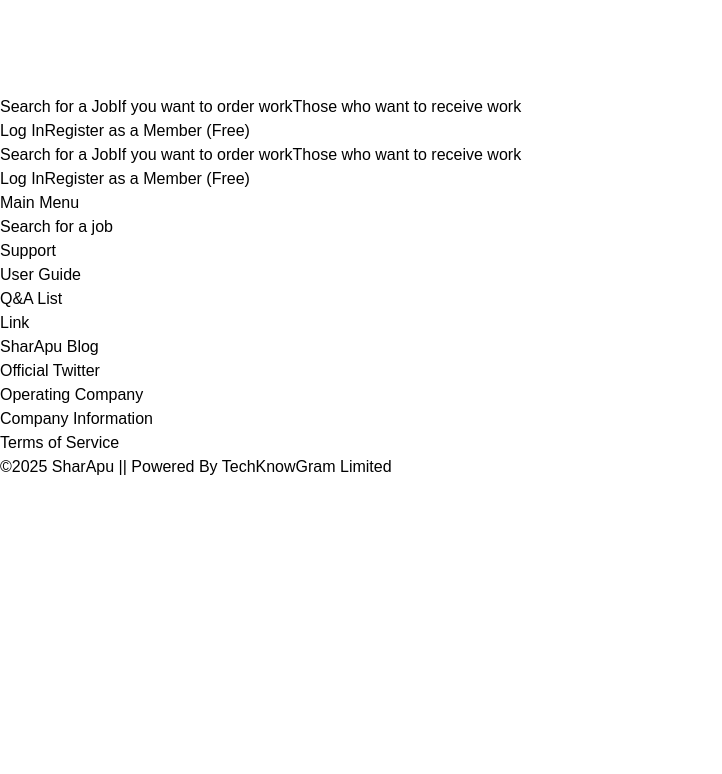
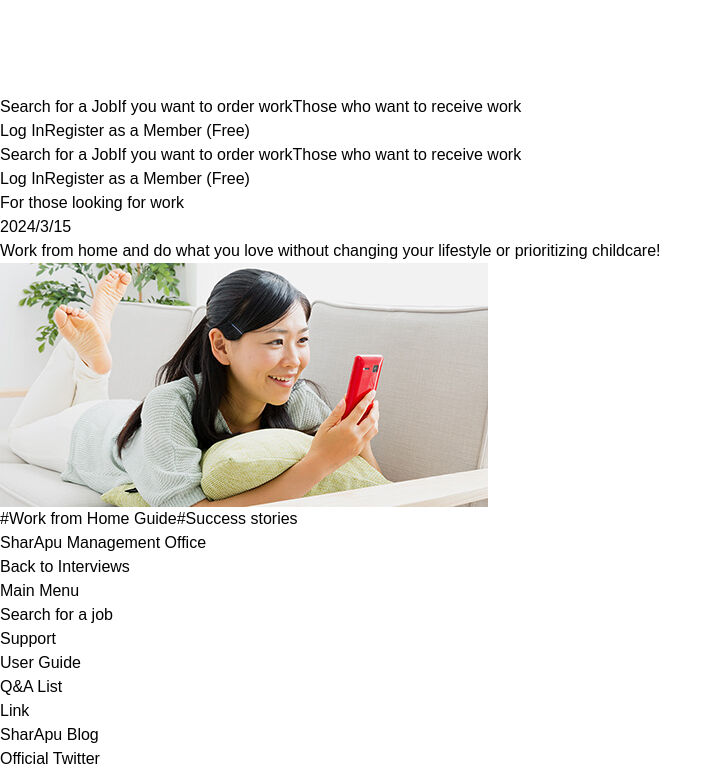
Before and after one commit to SumaiyaTarannumNoor/SharApu-Job-Portal, a React (Vite) app: page /interview/1 in a window 1280 px wide. Shown: the part 564-1338 px from the top of the page, without its empty margins (0-722 px from the left). Before the commit the page ends 1043 px from the top, so only its background shows below. Built offline with nearby package versions, Linux system fonts and the light colour scheme.

Commit message:
Indiviual Interview Page Added and Implemented

```diff
--- a/src/App.jsx
+++ b/src/App.jsx
@@ -19,6 +19,7 @@ import WantToReceiveWork from './Pages/WantToReceiveWork';
 import LoginForm from './components/Authenticator/loginform';
 import Interview from './Pages/Interview/Interview';
 import Blog from './Pages/Blog/Blog';
+import IndividualInterview from './Pages/Interview/InterviewSections/IndividualInterview';
 
 const WorkerCard = ({ imageSrc, title, description }) => (
   <div className="bg-white rounded-lg shadow-md overflow-hidden">
@@ -167,6 +168,7 @@ const App = () => {
             <Route path="/want-to-order-work" element={<WantToOrderWork />} />
             <Route path="/want-to-receive-work" element={<WantToReceiveWork />} />
             <Route path="/interview" element={<Interview />} />
+            <Route path="/interview/:id" element={<IndividualInterview />} />
             <Route path="/blog" element={<Blog />} />
 
             <Route path="/login" element={<LoginForm />} />
--- /dev/null
+++ b/src/Pages/Interview/InterviewSections/IndividualInterview.jsx
@@ -0,0 +1,217 @@
+import React from 'react';
+import { Link, useParams } from 'react-router-dom';
+// Import all person images
+import Person1 from '../../../../assets/People/Person1.jpg';
+import Person2 from '../../../../assets/People/Person2.jpg';
+import Person3 from '../../../../assets/People/Person3.jpg';
+import Person4 from '../../../../assets/People/Person4.jpg';
+import Person5 from '../../../../assets/People/Person5.jpg';
+import Person6 from '../../../../assets/People/Person6.jpg';
+import Person7 from '../../../../assets/People/Person7.jpg';
+import Person8 from '../../../../assets/People/Person8.jpg';
+import Person9 from '../../../../assets/People/Person9.jpg';
+import Person10 from '../../../../assets/People/Person10.jpg';
+import Person11 from '../../../../assets/People/Person11.jpg';
+import Person12 from '../../../../assets/People/Person12.jpg';
+import Person13 from '../../../../assets/People/Person13.jpg';
+import Person14 from '../../../../assets/People/Person14.jpg';
+import Person15 from '../../../../assets/People/Person15.jpg';
+import Person16 from '../../../../assets/People/Person16.jpg';
+
+const IndividualInterview = () => {
+  const { id } = useParams();
+
+  // Exact same interview data as in InterviewCards
+  const interviews = [
+    {
+      id: 1,
+      date: '2024/3/15',
+      category: 'For those looking for work',
+      title: 'Work from home and do what you love without changing your lifestyle or prioritizing childcare!',
+      imageSrc: Person1,
+      tags: ['Work from Home Guide', 'Success stories']
+    },
+    {
+      id: 2,
+      date: '2024/3/14',
+      category: 'SharApu NEWS',
+      title: 'SharApu gave me the strength to live',
+      imageSrc: Person2,
+      tags: ['Success stories', 'Worker Interview']
+    },
+    {
+      id: 3,
+      date: '2024/3/13',
+      category: 'For those looking for work',
+      title: 'SharApu is a work-from-home job that allows you to work at your own pace and in two different jobs!',
+      imageSrc: Person3,
+      tags: ['Work from Home Guide', 'Job Introduction']
+    },
+    {
+      id: 4,
+      date: '2024/3/12',
+      category: 'SharApu NEWS',
+      title: 'Is it possible to have a side job without your company finding out?',
+      imageSrc: Person4,
+      tags: ['notice', 'Popular Jobs']
+    },
+    {
+      id: 5,
+      date: '2024/3/11',
+      category: 'For those looking for work',
+      title: 'What kind of jobs are available for working from home? Best ways to find work!',
+      imageSrc: Person5,
+      tags: ['Job Introduction', 'Popular Jobs']
+    },
+    {
+      id: 6,
+      date: '2024/3/10',
+      category: 'For those looking for work',
+      title: 'Your first work-from-home job! Survey work that requires no skills',
+      imageSrc: Person6,
+      tags: ['Introduction to working from home', 'Popular Jobs']
+    },
+    {
+      id: 7,
+      date: '2024/3/9',
+      category: 'For those looking for work',
+      title: 'Take on routine office work while working from home!',
+      imageSrc: Person7,
+      tags: ['Data Entry', 'Job Introduction']
+    },
+    {
+      id: 8,
+      date: '2024/3/8',
+      category: 'For those looking for work',
+      title: 'From registration to work, everything is done on your smartphone!',
+      imageSrc: Person8,
+      tags: ['Work from Home Guide', 'Popular Jobs']
+    },
+    {
+      id: 9,
+      date: '2024/3/7',
+      category: "Beginner's Guide",
+      title: 'What is the job of answering corporate telephones?',
+      imageSrc: Person9,
+      tags: ['Job Introduction', 'Popular Jobs']
+    },
+    {
+      id: 10,
+      date: '2024/3/6',
+      category: 'For those looking for work',
+      title: 'Remote customer service jobs that anyone can do',
+      imageSrc: Person10,
+      tags: ['Popular Jobs', 'Job Introduction']
+    },
+    {
+      id: 11,
+      date: '2024/3/5',
+      category: 'For those who want to order work',
+      title: 'Start your work-from-home journey with data entry',
+      imageSrc: Person11,
+      tags: ['Data Entry', 'Introduction to working from home']
+    },
+    {
+      id: 12,
+      date: '2024/3/4',
+      category: 'For those looking for work',
+      title: 'How to balance family life and remote work',
+      imageSrc: Person12,
+      tags: ['Work from Home Guide', 'Skill Development']
+    },
+    {
+      id: 13,
+      date: '2024/3/3',
+      category: 'For those looking for work',
+      title: 'Tips for successful online interviews',
+      imageSrc: Person13,
+      tags: ['Skill Development', 'Home Refreshment Guide']
+    },
+    {
+      id: 14,
+      date: '2024/3/2',
+      category: 'For those who want to order work',
+      title: 'Setting up your perfect home office',
+      imageSrc: Person14,
+      tags: ['Home Refreshment Guide', 'Work from Home Guide']
+    },
+    {
+      id: 15,
+      date: '2024/3/1',
+      category: 'For those looking for work',
+      title: 'Managing your time effectively when working remotely',
+      imageSrc: Person15,
+      tags: ['Skill Development', 'Work from Home Guide']
+    },
+    {
+      id: 16,
+      date: '2024/2/29',
+      category: "Beginner's Guide",
+      title: 'Building a successful career from home',
+      imageSrc: Person16,
+      tags: ['Success stories', 'Skill Development']
+    }
+  ];
+
+  const interview = interviews.find(i => i.id === parseInt(id));
+
+  if (!interview) {
+    return <div className="text-center py-8">Interview not found</div>;
+  }
+
+  return (
+    <div className="max-w-4xl mx-auto px-4 py-8">
+      {/* Category */}
+      <div className="mb-4">
+        <span className="bg-pink-500 text-white text-sm px-4 py-1 rounded-full">
+          {interview.category}
+        </span>
+      </div>
+
+      {/* Date */}
+      <div className="text-gray-600 text-sm mb-4">{interview.date}</div>
+
+      {/* Title */}
+      <h1 className="text-3xl font-bold text-gray-900 mb-6">{interview.title}</h1>
+
+      {/* Main Content Section */}
+      <div className="bg-pink-100 rounded-xl overflow-hidden mb-8">
+        {/* Image */}
+        <div className="p-3 pb-0">
+          <img
+            src={interview.imageSrc}
+            alt={interview.title}
+            className="w-full rounded-t-lg h-96 object-cover"
+          />
+        </div>
+
+        {/* Tags and Office */}
+        <div className="p-6">
+          <div className="flex flex-wrap gap-2 mb-4">
+            {interview.tags.map((tag, index) => (
+              <span
+                key={index}
+                className="text-xs bg-pink-200 text-pink-700 px-2 py-1 rounded-full"
+              >
+                #{tag}
+              </span>
+            ))}
+          </div>
+          <div className="text-gray-600">SharApu Management Office</div>
+        </div>
+      </div>
+
+      {/* Back to Interviews Link */}
+      <div className="mt-12 text-center">
+        <Link
+          to="/interview"
+          className="inline-block px-6 py-3 bg-pink-500 text-white rounded-full hover:bg-pink-600 transition-colors"
+        >
+          Back to Interviews
+        </Link>
+      </div>
+    </div>
+  );
+};
+
+export default IndividualInterview;
--- a/src/Pages/Interview/InterviewSections/InterviewCards.jsx
+++ b/src/Pages/Interview/InterviewSections/InterviewCards.jsx
@@ -1,24 +1,30 @@
 import React, { useState, useEffect } from 'react';
-import Person1 from '../../../../assets/People/Person1.jpg'
-import Person2 from '../../../../assets/People/Person2.jpg'
-import Person3 from '../../../../assets/People/Person3.jpg'
-import Person4 from '../../../../assets/People/Person4.jpg'
-import Person5 from '../../../../assets/People/Person5.jpg'
-import Person6 from '../../../../assets/People/Person6.jpg'
-import Person7 from '../../../../assets/People/Person7.jpg'
-import Person8 from '../../../../assets/People/Person8.jpg'
-import Person9 from '../../../../assets/People/Person9.jpg'
-import Person10 from '../../../../assets/People/Person10.jpg'
-import Person11 from '../../../../assets/People/Person11.jpg'
-import Person12 from '../../../../assets/People/Person12.jpg'
-import Person13 from '../../../../assets/People/Person13.jpg'
-import Person14 from '../../../../assets/People/Person14.jpg'
-import Person15 from '../../../../assets/People/Person15.jpg'
-import Person16 from '../../../../assets/People/Person16.jpg'
+import { useNavigate } from 'react-router-dom';
+import Person1 from '../../../../assets/People/Person1.jpg';
+import Person2 from '../../../../assets/People/Person2.jpg';
+import Person3 from '../../../../assets/People/Person3.jpg';
+import Person4 from '../../../../assets/People/Person4.jpg';
+import Person5 from '../../../../assets/People/Person5.jpg';
+import Person6 from '../../../../assets/People/Person6.jpg';
+import Person7 from '../../../../assets/People/Person7.jpg';
+import Person8 from '../../../../assets/People/Person8.jpg';
+import Person9 from '../../../../assets/People/Person9.jpg';
+import Person10 from '../../../../assets/People/Person10.jpg';
+import Person11 from '../../../../assets/People/Person11.jpg';
+import Person12 from '../../../../assets/People/Person12.jpg';
+import Person13 from '../../../../assets/People/Person13.jpg';
+import Person14 from '../../../../assets/People/Person14.jpg';
+import Person15 from '../../../../assets/People/Person15.jpg';
+import Person16 from '../../../../assets/People/Person16.jpg';
 
 const InterviewCards = ({ selectedCategory, selectedTags, searchQuery }) => {
   const [currentPage, setCurrentPage] = useState(1);
   const cardsPerPage = 6;
+  const navigate = useNavigate();
+
+  const handleCardClick = (interviewId) => {
+    navigate(`/interview/${interviewId}`);
+  };
 
   const interviews = [
     {
@@ -27,7 +33,18 @@ const InterviewCards = ({ selectedCategory, selectedTags, searchQuery }) => {
       category: 'For those looking for work',
       title: 'Work from home and do what you love without changing your lifestyle or prioritizing childcare!',
       imageSrc: Person1,
-      tags: ['Work from Home Guide', 'Success stories']
+      author: 'Suki Bell',
+      authorDescription: 'She is a mother of two kindergarten-aged children, ages 4 and 3. She moved to Tokyo after graduating from university and was a human resources professional in charge of recruitment and employee training, but have left that job after having her first child and have been working under the SharApu system ever since.',
+      tags: ['Work from Home Guide', 'Success stories'],
+      content: [
+        {
+          type: 'section',
+          title: 'What made you start ShufulY?',
+          content: `I was looking for an IT company and loved my job, but I had decided that I would quit my job once I got married and had children.
+
+I love doing art by all kinds of places, and when my children were born I would go out looking for fun spots to go to with them, but I started to think that since we were having so much fun, I wanted to write about it.`
+        }
+      ]
     },
     {
       id: 2,
@@ -197,6 +214,7 @@ const InterviewCards = ({ selectedCategory, selectedTags, searchQuery }) => {
         {currentCards.map((interview) => (
           <div
             key={interview.id}
+            onClick={() => handleCardClick(interview.id)}
             className="bg-pink-100 rounded-xl overflow-hidden shadow-sm hover:shadow-lg transition-all duration-300 cursor-pointer"
           >
             <div className="relative p-3 pb-0">
@@ -220,6 +238,9 @@ const InterviewCards = ({ selectedCategory, selectedTags, searchQuery }) => {
                   <span
                     key={index}
                     className="text-xs bg-pink-200 text-pink-700 px-2 py-1 rounded-full"
+                    onClick={(e) => {
+                      e.stopPropagation(); // Prevent card click when clicking tag
+                    }}
                   >
                     #{tag}
                   </span>
```
